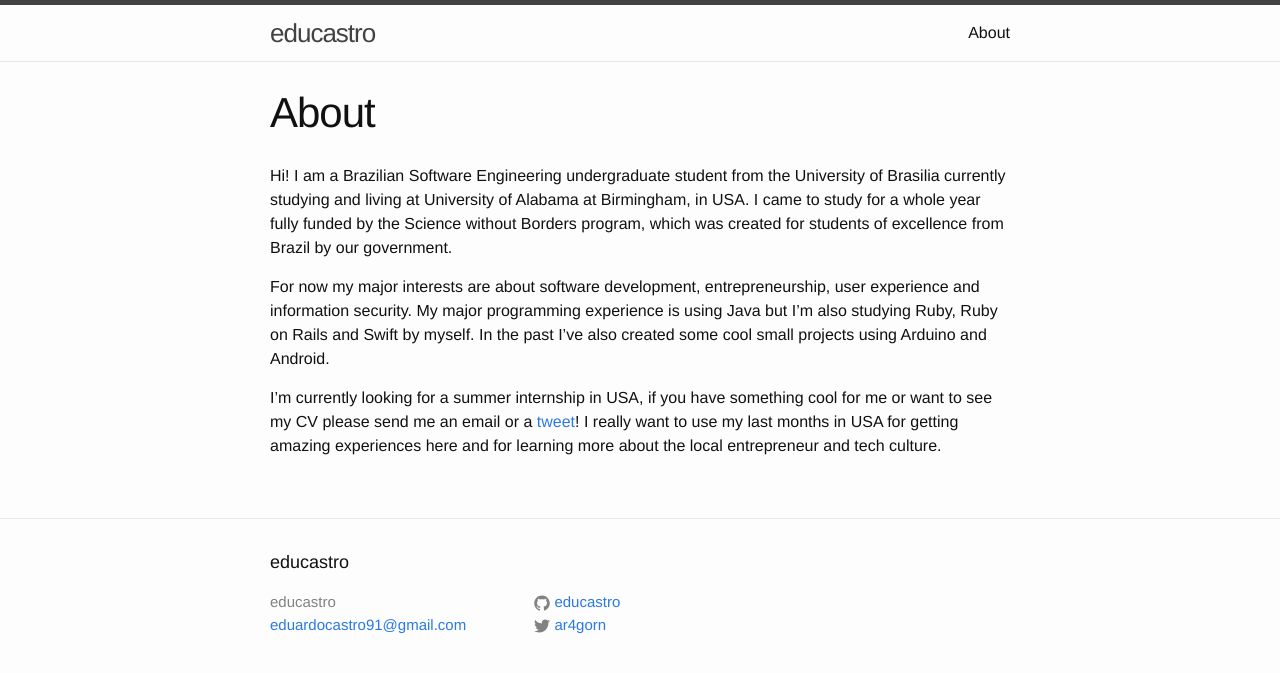
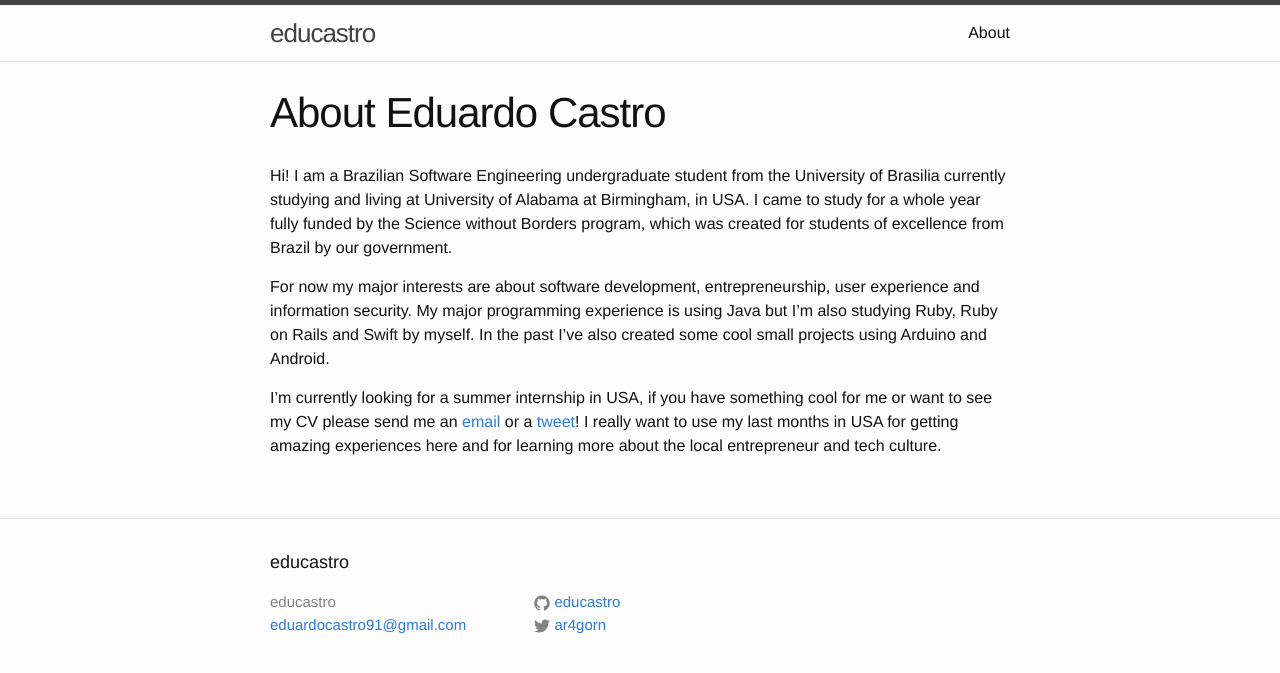
Before and after one commit to educastro/educastro.github.io, a Jekyll site: the page built from about.md, in a window 1280 px wide. Shown: the top 673 px of the page. Built offline with Jekyll 4.4.1, drawn with Linux system fonts in a browser that asks for light colours.

Commit message:
Fixed About Page title

```diff
--- a/_layouts/page.html
+++ b/_layouts/page.html
@@ -4,7 +4,12 @@ layout: default
 <div class="post">
 
   <header class="post-header">
-    <h1 class="post-title">{{ page.title }}</h1>
+  	{% if page.title == "About" %}
+    	<h1 class="post-title">{{ page.title }} Eduardo Castro</h1>
+    {% else %}
+    	<h1 class="post-title">{{ page.title }}</h1>
+    {% endif %}
+
   </header>
 
   <article class="post-content">
--- a/about.md
+++ b/about.md
@@ -8,12 +8,4 @@ Hi! I am a Brazilian Software Engineering undergraduate student from the Univers
 
 For now my major interests are about software development, entrepreneurship, user experience and information security. My major programming experience is using Java but I'm also studying Ruby, Ruby on Rails and Swift by myself. In the past I've also created some cool small projects using Arduino and Android.
 
-I'm currently looking for a summer internship in USA, if you have something cool for me or want to see my CV please send me an email or a [tweet](http://www.twitter.com/ar4gorn/)! I really want to use my last months in USA for getting amazing experiences here and for learning more about the local entrepreneur and tech culture.
-
-<!--
-This is the base Jekyll theme. You can find out more info about customizing your Jekyll theme, as well as basic Jekyll usage documentation at [jekyllrb.com](http://jekyllrb.com/)
-
-You can find the source code for the Jekyll new theme at: [github.com/jglovier/jekyll-new](https://github.com/jglovier/jekyll-new)
-
-You can find the source code for Jekyll at [github.com/jekyll/jekyll](https://github.com/jekyll/jekyll)
--->
+I'm currently looking for a summer internship in USA, if you have something cool for me or want to see my CV please send me an <a href="mailto:{{ site.email }}">email</a> or a [tweet](http://www.twitter.com/ar4gorn/)! I really want to use my last months in USA for getting amazing experiences here and for learning more about the local entrepreneur and tech culture.
```
